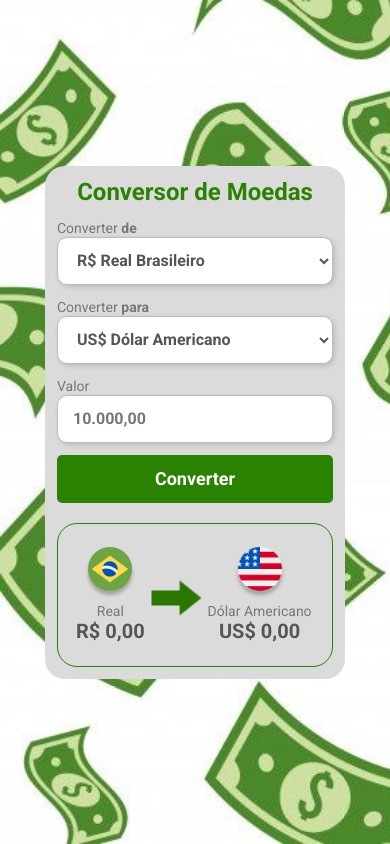
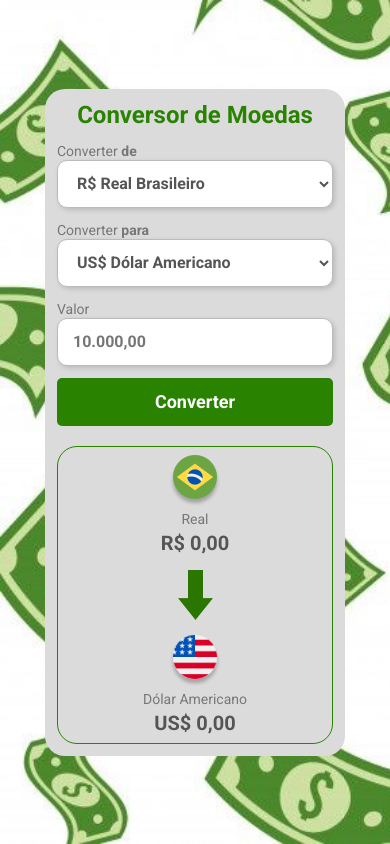
Before and after one commit to gaby-mvi/Conversor-de-Moedas, a plain HTML site: page index.html in a window 390 px wide. Drawn offline with Linux system fonts and the light colour scheme.

Commit message:
Alteração layout responsivo

```diff
--- a/style.css
+++ b/style.css
@@ -121,17 +121,5 @@ section {
     section {
         height: auto;
         padding: 8px;
-        display: inline-block;
-    }
-
-    .arrow-img {
-        height: auto;
-        rotate: 270deg;
-    }
-
-    .currency-box {
-        display: inline-block;
-        margin: 15px 10px;
-        text-align: center;
     }
 }
```
